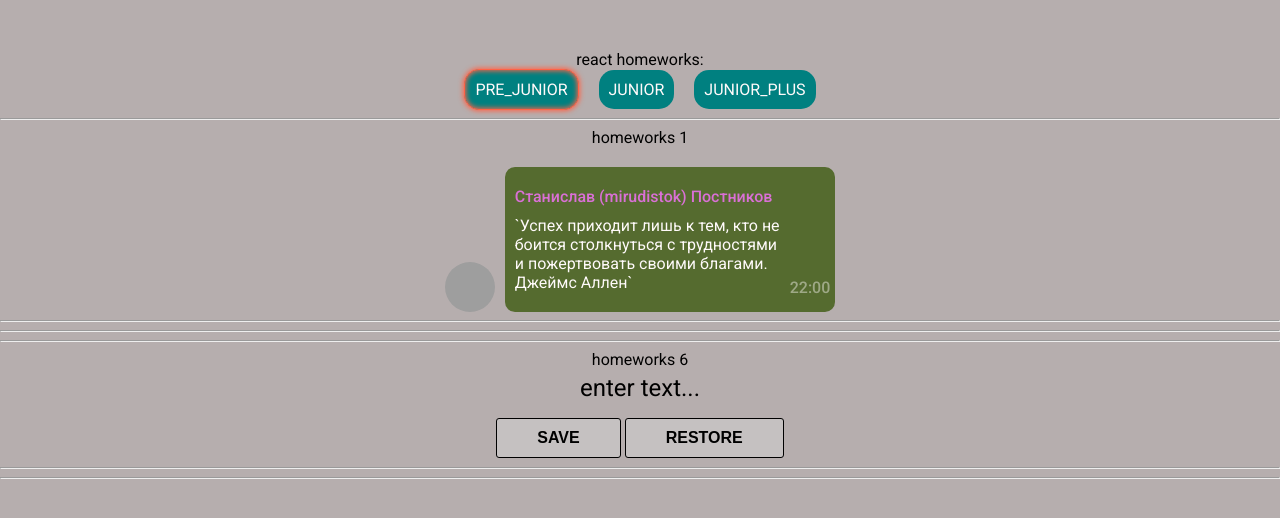
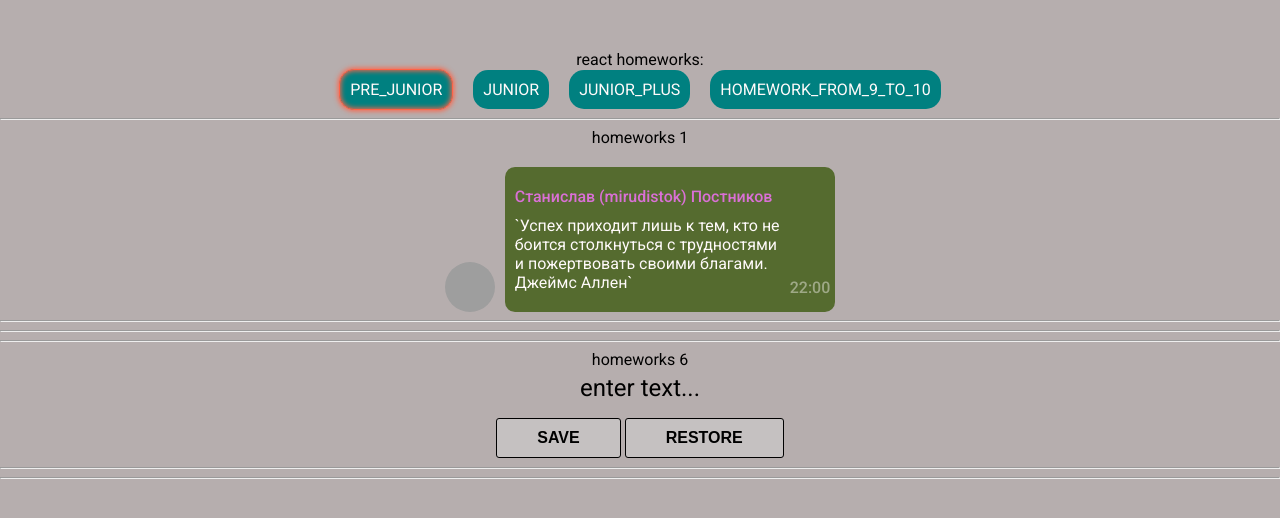
Before and after one commit to Mirudistok32/SamuraiWayTasksIgnat, a React (Create React App) app: page /#/pre-junior in a window 1280 px wide. Shown: the top 518 px of the page. Built offline with nearby package versions, Linux system fonts and the light colour scheme; grey boxes are pictures that could not be loaded.

Commit message:
Add navlink,path and pages in h5 HomeworkFrom9To10 component

```diff
--- a/src/p2-homeworks/h5/Header.tsx
+++ b/src/p2-homeworks/h5/Header.tsx
@@ -9,6 +9,7 @@ function Header() {
             <NavLink activeClassName={s.header__active} to={PATH.PRE_JUNIOR}>PRE_JUNIOR</NavLink>
             <NavLink activeClassName={s.header__active} to={PATH.JUNIOR}>JUNIOR</NavLink>
             <NavLink activeClassName={s.header__active} to={PATH.JUNIOR_PLUS}>JUNIOR_PLUS</NavLink>
+            <NavLink activeClassName={s.header__active} to={PATH.HOMEWORK_FROM_9_TO_10}>HOMEWORK_FROM_9_TO_10</NavLink>
         </div>
     );
 }
--- a/src/p2-homeworks/h5/Routes.tsx
+++ b/src/p2-homeworks/h5/Routes.tsx
@@ -4,11 +4,13 @@ import PreJunior from "./pages/PreJunior";
 import Error404 from "./pages/Error404";
 import { JuniorPlus } from "./pages/JuniorPlus";
 import { Junior } from "./pages/Junior";
+import { HomeworkFrom9To10 } from "./pages/Junior copy";
 
 export const PATH = {
     PRE_JUNIOR: "/pre-junior",
     JUNIOR: "/junior",
-    JUNIOR_PLUS: "/junior-plus"
+    JUNIOR_PLUS: "/junior-plus",
+    HOMEWORK_FROM_9_TO_10: "/homework_from_9_to_10",
 }
 
 function Routes() {
@@ -19,6 +21,7 @@ function Routes() {
                 <Route path={PATH.PRE_JUNIOR} render={() => <PreJunior />} />
                 <Route path={PATH.JUNIOR} render={() => <Junior />} />
                 <Route path={PATH.JUNIOR_PLUS} render={() => <JuniorPlus />} />
+                <Route path={PATH.HOMEWORK_FROM_9_TO_10} render={() => <HomeworkFrom9To10 />} />
                 <Route render={() => <Error404 />} />
             </Switch>
         </div>
--- /dev/null
+++ b/src/p2-homeworks/h5/pages/Junior copy.tsx
@@ -0,0 +1,10 @@
+import React from "react";
+import HW9 from "../../h9/HW9";
+
+export function HomeworkFrom9To10() {
+    return (
+        <div>
+            <HW9 />
+        </div>
+    );
+}
```
